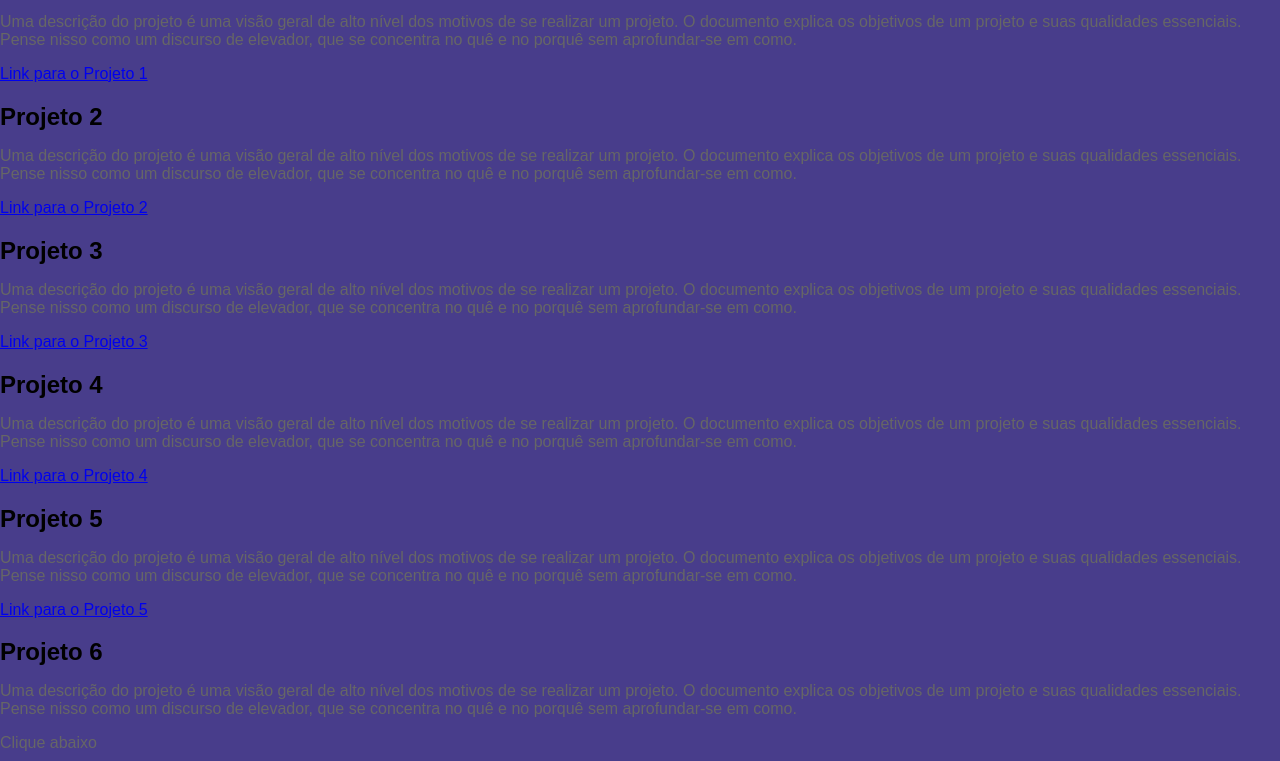
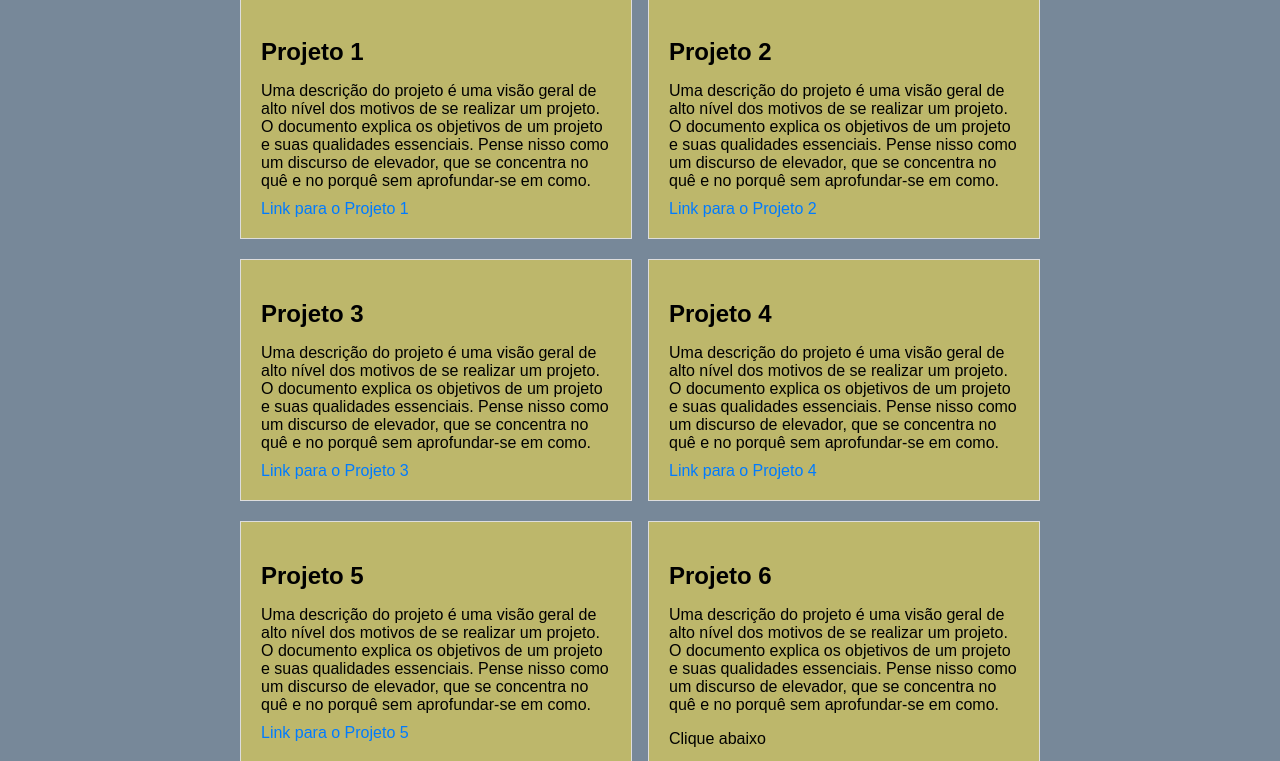
Before and after one commit to danielalvarobentosoares/danielalvarobentosoares.github.io, a plain HTML site: page meus-projetos.html in a window 1280 px wide. Shown: the part 111-872 px from the top of the page. Drawn offline with Linux system fonts and the light colour scheme.

Commit message:
Update projeto.css

```diff
--- a/projeto.css
+++ b/projeto.css
@@ -1,29 +1,38 @@
 body {
   font-family: Arial, sans-serif;
-    background-color: #483D8B;
-    margin: 0;
-    padding: 0;
+  background-color: #778899;
 }
-
-  .grid-projetos {
-    display: grid;
-    grid-template-columns: repeat(3, 1fr);
-    gap: 20px;
+.container {
+  max-width: 800px;
+  margin: 0 auto;
   padding: 20px;
 }
-
-  .proj {
-    border: 1px ridge #ccc;
+.row {
+  display: flex;
+  flex-wrap: wrap;
+  justify-content: space-between;
+}
+.column {
+  width: calc(35% - 20px);
+  margin-bottom: 20px;
+  width: 350px;
   padding: 20px;
-    text-align: center;
+  border: 1px ridge #ddd;
+  background-color: #BDB76B;
 }
-
-  h2 {
-    font-size: 1.5rem;
+.project-title {
+  font-size: 24px;
   margin-bottom: 10px;
 }
-
-  p {
-    font-size: 1rem;
-    color: #666;
+.project-description {
+  font-size: 16px;
+  margin-bottom: 10px;
 }
+.project-link {
+  font-size: 16px;
+  color: #007bff;
+  text-decoration: none;
+}
+.project-link:hover {
+  text-decoration: underline;
+}
```
Lines whose indentation alone changed are shown as unchanged.
